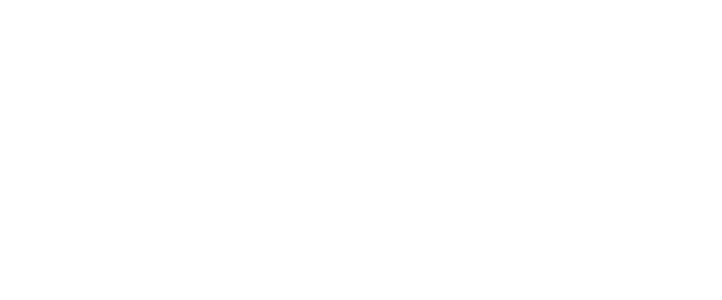
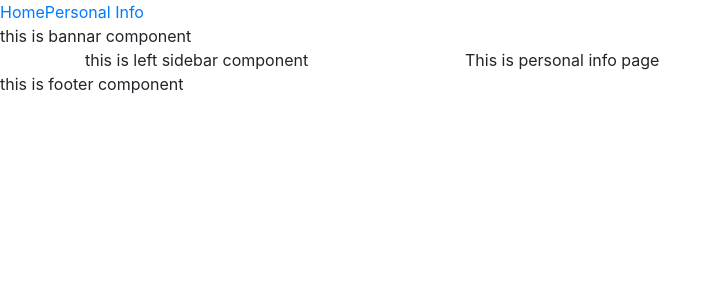
Before and after one commit to RezwanFaruque/JobPot, a Vue app: page /personal-info in a window 1280 px wide. Shown: the top 300 px of the page, without its empty margins (0-722 px from the left). Built offline with nearby package versions, Linux system fonts and the light colour scheme.

Commit message:
vue router and dynamic component all setup

```diff
--- /dev/null
+++ b/src/Pages/PersonalInfo.vue
@@ -0,0 +1,15 @@
+<template>
+   <div>
+       This is personal info page
+   </div>
+</template>
+
+<script>
+export default {
+    name: 'PersonalInfo'
+}
+</script>
+
+<style>
+
+</style>
--- a/src/components/Navbar.vue
+++ b/src/components/Navbar.vue
@@ -1,6 +1,7 @@
 <template>
    <div>
-       this is navbar component
+       <router-link to="/">Home</router-link>
+       <router-link to="/personal-info">Personal Info </router-link>
    </div>
 </template>
 
--- a/src/routers/routes.js
+++ b/src/routers/routes.js
@@ -1,5 +1,6 @@
 // import all the pages form the project
 import IndexPage from '../Pages/IndexPage.vue';
+import PersonalInfo from '../Pages/PersonalInfo.vue';
 
 
 // creating routes for every page
@@ -12,5 +13,15 @@
         },
         component: IndexPage,
 
+    },
+
+    {
+        path: "/personal-info",
+        name: "personalinfo",
+        meta: {
+            layout: "default-layout",
+        },
+        component: PersonalInfo,
+
     }
 ]
```
